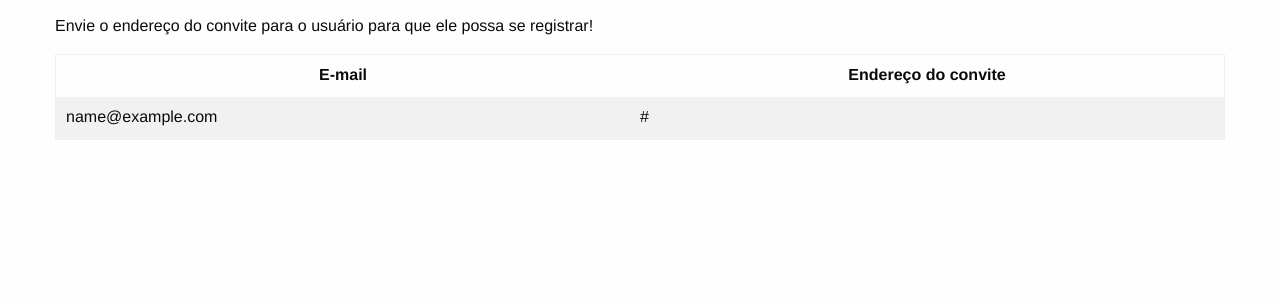
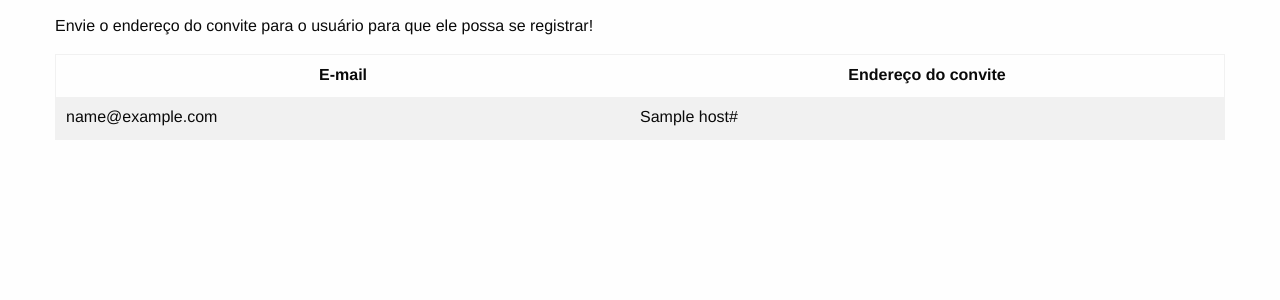
Before and after one commit to bewareoftheapp/fluxapp, a Django app: template user/templates/active_tokens.html in a window 1280 px wide. Shown: the part 147-447 px from the top of the page. Run offline with Django 3.2, Linux system fonts and the light colour scheme; the template is opened without the code that fills it: most values are stand-ins (such as "Sample title", 1, 10 or a date in 2020).

Commit message:
Show full URL on active tokens page.

```diff
--- a/user/templates/active_tokens.html
+++ b/user/templates/active_tokens.html
@@ -19,7 +19,7 @@
             {% for token in active_tokens %}
             <tr>
                 <td>{{ token.email }}</td>
-                <td>{{ token.url }}</td>
+                <td>{{ host }}{{ token.url }}</td>
             </tr>
             {% endfor %}
         </table>
--- a/user/views.py
+++ b/user/views.py
@@ -139,6 +139,7 @@ def active_tokens(request):
 
     If token is active then the invitation is pending.'''
     data = {
+        'host': request.META['HTTP_HOST'],
         'active_tokens': models.RegistrationToken.objects.filter(active=True)
     }
     return render(request, 'active_tokens.html', data)
```
